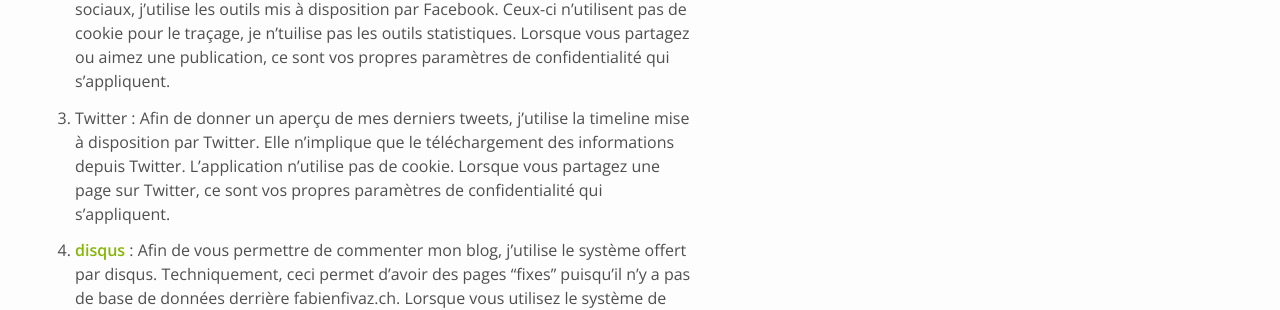
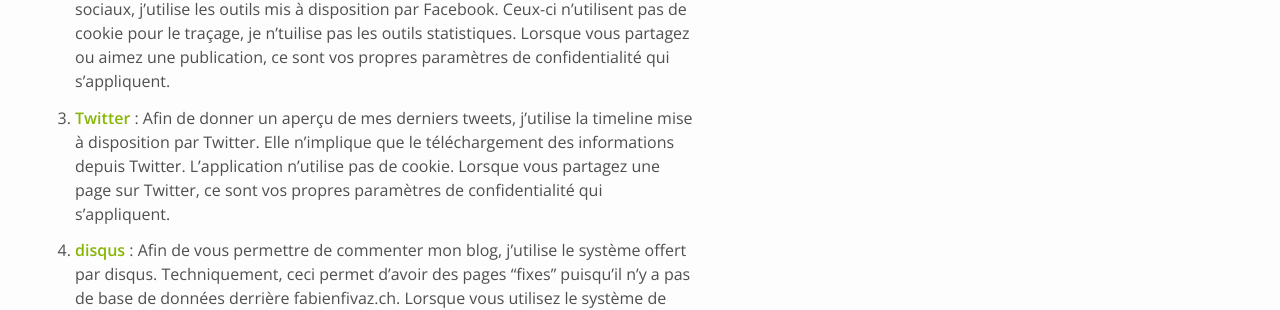
Before and after one commit to ffivaz/ffivaz.github.io, a Jekyll site: the page built from impressum.md, in a window 1280 px wide. Shown: the part 792-1102 px from the top of the page. Built offline with Jekyll 4.4.1, drawn with Linux system fonts in a browser that asks for light colours; nearby versions of some CDN libraries; part of the change alters nothing that is shown.

```diff
--- a/impressum.md
+++ b/impressum.md
@@ -23,7 +23,7 @@ Google Analytics génère le seul cookie utilisé sur ce site.
 outils mis à disposition par Facebook. Ceux-ci n'utilisent pas de cookie pour le traçage, je n'tuilise pas les outils statistiques. Lorsque vous partagez ou aimez une publication,
 ce sont vos propres paramètres de confidentialité qui s'appliquent.
 
-3. Twitter : Afin de donner un aperçu de mes derniers tweets, j'utilise la timeline mise à disposition par Twitter. Elle n'implique que le téléchargement des informations depuis Twitter.
+3. [Twitter](https://twitter.com/privacy?lang=fr "Confidentialité selon Twitter") : Afin de donner un aperçu de mes derniers tweets, j'utilise la timeline mise à disposition par Twitter. Elle n'implique que le téléchargement des informations depuis Twitter.
 L'application n'utilise pas de cookie. Lorsque vous partagez une page sur Twitter, ce sont vos propres paramètres de confidentialité qui s'appliquent.
 
 4. [disqus](https://help.disqus.com/customer/portal/articles/466259-privacy-policy "Paramètre de confidentialité disqus") : Afin de vous permettre de commenter mon blog, j'utilise le
```
